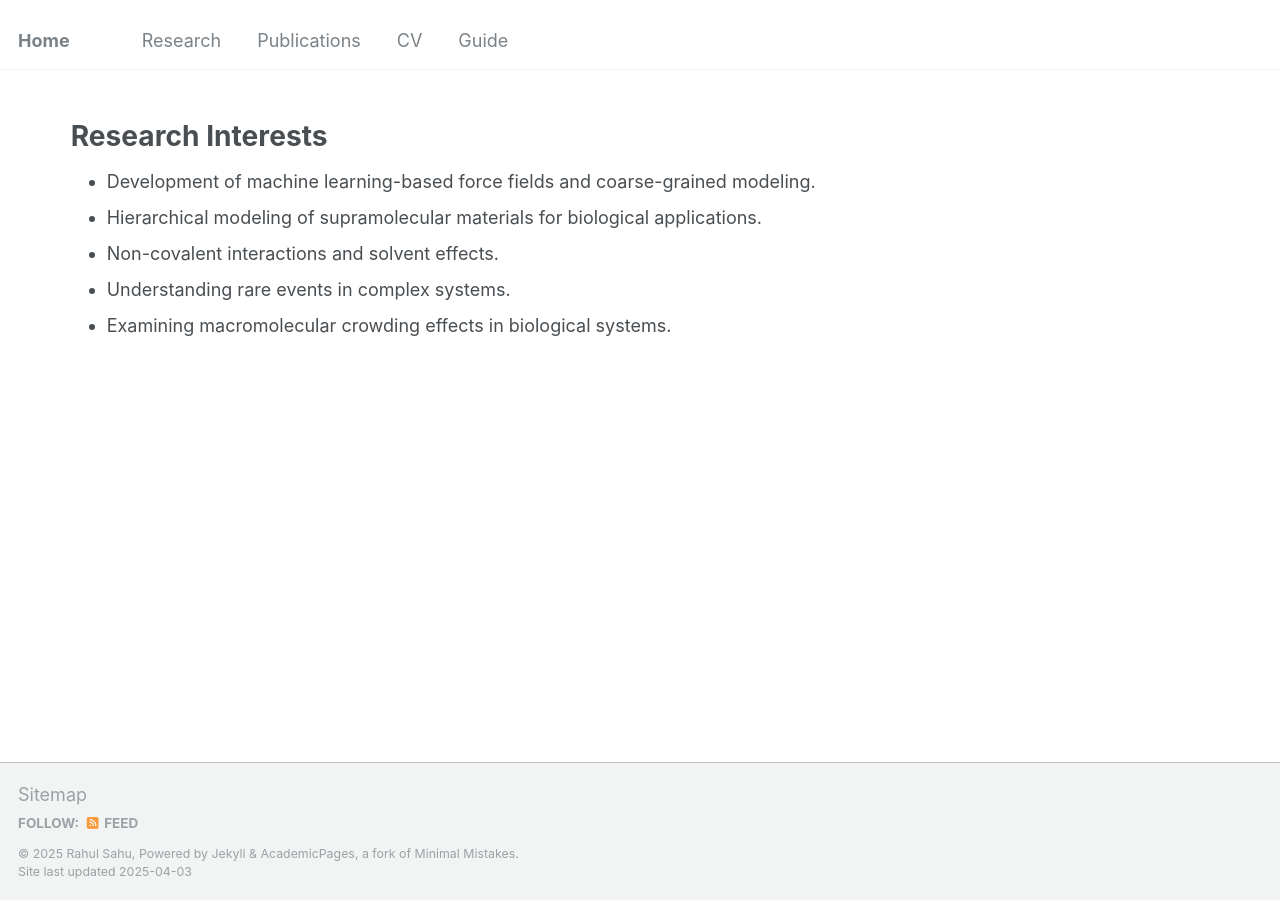
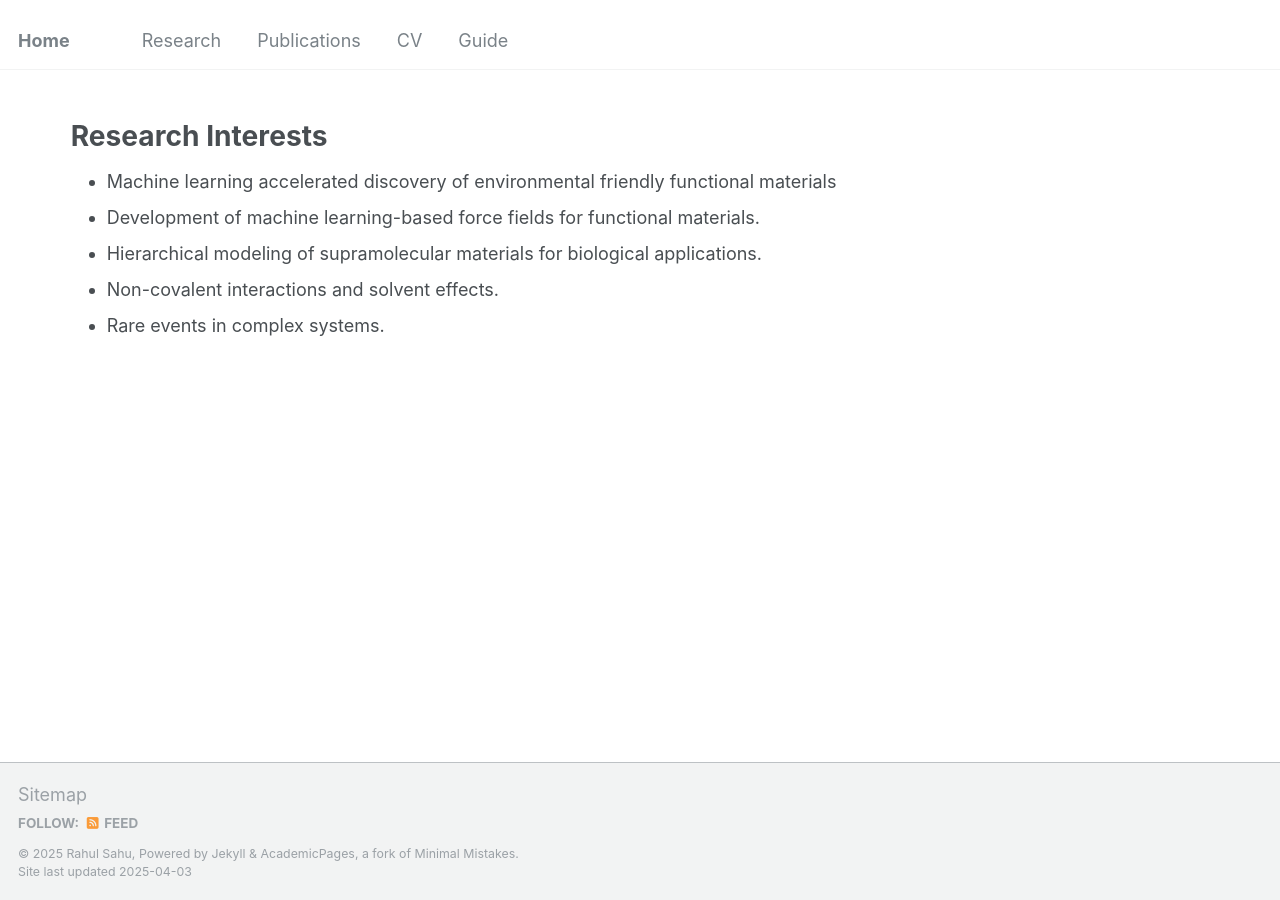
Before and after one commit to srahul21/srahul21.github.io, a Jekyll site: the page built from _pages/research.md, in a window 1280 px wide. Built offline with Jekyll 4.4.1, drawn with Linux system fonts in a browser that asks for light colours.

Commit message:
Update research.md

```diff
--- a/_pages/research.md
+++ b/_pages/research.md
@@ -9,8 +9,8 @@ author_profile: false
 
 Research Interests
 ======
-* Development of machine learning-based force fields and coarse-grained modeling.
+* Machine learning accelerated discovery of environmental friendly functional materials
+* Development of machine learning-based force fields for functional materials.
 * Hierarchical modeling of supramolecular materials for biological applications.
 * Non-covalent interactions and solvent effects.
-* Understanding rare events in complex systems.
-* Examining macromolecular crowding effects in biological systems.
+* Rare events in complex systems.
```
